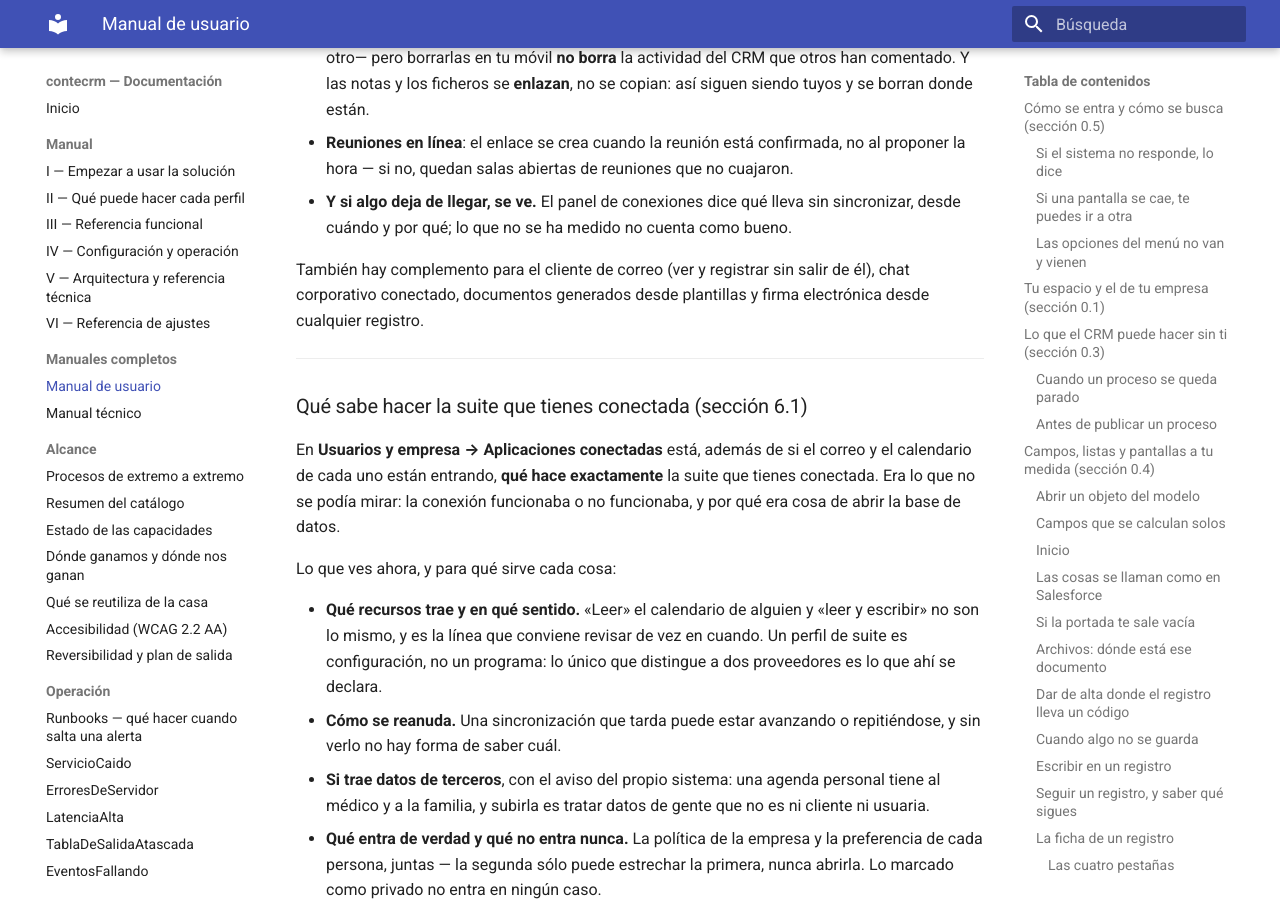
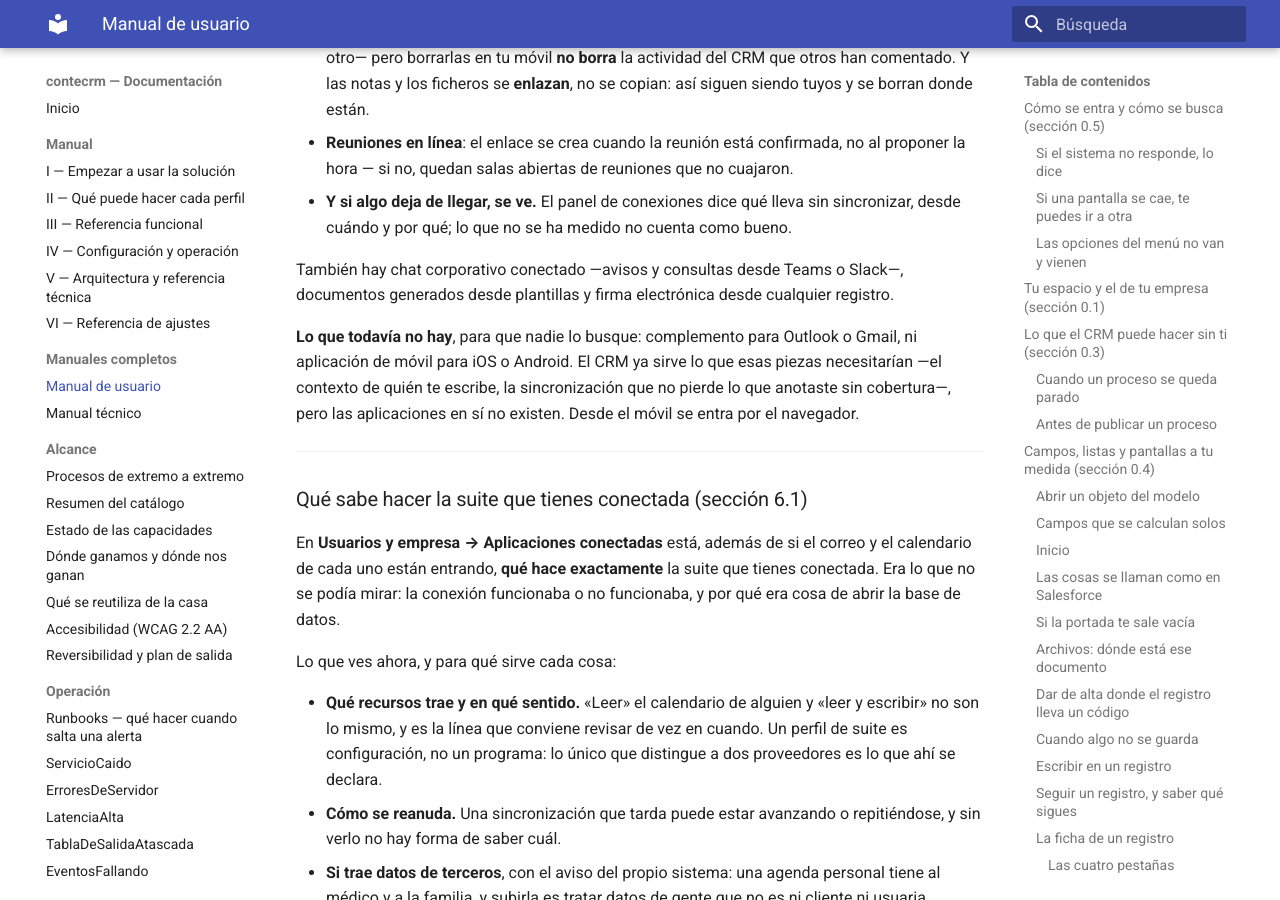
Before and after one commit to contecnova/contecrm, an MkDocs documentation site: the page built from docs/manual-usuario.md, in a window 1280 px wide and 900 px high, scrolled down 41558 px. Built offline with MkDocs 1.6.1 and Material for MkDocs 9.7.7, drawn with Linux system fonts in a browser that asks for light colours.

Commit message:
Tres capacidades decían «hecho» de apps que no existen
Recorriendo los avisos —24 de 36 sin constancia— apareció una que prometía
«Aplicaciones móviles iOS y Android con notificaciones push», marcada hecha. En
la comparativa yo había escrito que no tenemos app móvil. Una de las dos cosas
era falsa, y era el catálogo.

Buscada la familia —capacidades cuyo título promete un cliente—, son tres:

  · Aplicaciones móviles iOS y Android con push (CRM-06.02.01.03)
  · App móvil con modo offline y sincronización diferida (CRM-04.04.01.03)
  · Complemento en Outlook/Gmail (CRM-06.01.01.02)

Lo hecho de las tres es el lado del servidor, y está bien hecho: sincronización
con identificador del cliente, conflictos que guardan las dos versiones, una
cola que no pierde lo que falla, el push sin el dato dentro, el panel que el
complemento enseñaría al lado del correo. El propio código lo dice: «la
aplicación es otra cosa». Medido: no hay proyecto nativo, ni manifiesto de
complemento, ni PWA.

Pasan a `en-curso` con lo que está hecho y lo que falta escrito al lado. El
catálogo queda en 775 de 778, que es la verdad. La cuarta que se miró —Teams y
Slack— sí es real: un canal genérico por webhook, y el catálogo dice
«integración», no «app».

El manual de usuario decía «también hay complemento para el cliente de
correo». Ahora dice lo que hay y lo que no, para que nadie lo busque: desde el
móvil se entra por el navegador.

Co-Authored-By: Claude Opus 5.5 <noreply@anthropic.com>

```diff
--- a/docs/manual-usuario.md
+++ b/docs/manual-usuario.md
@@ -1868,9 +1868,15 @@ lo hace igual con todas: lo que cambia es configuración, no un módulo por casa
 - **Y si algo deja de llegar, se ve.** El panel de conexiones dice qué lleva sin
   sincronizar, desde cuándo y por qué; lo que no se ha medido no cuenta como bueno.
 
-También hay complemento para el cliente de correo (ver y registrar sin salir de
-él), chat corporativo conectado, documentos generados desde plantillas y firma
-electrónica desde cualquier registro.
+También hay chat corporativo conectado —avisos y consultas desde Teams o Slack—,
+documentos generados desde plantillas y firma electrónica desde cualquier
+registro.
+
+**Lo que todavía no hay**, para que nadie lo busque: complemento para Outlook o
+Gmail, ni aplicación de móvil para iOS o Android. El CRM ya sirve lo que esas
+piezas necesitarían —el contexto de quién te escribe, la sincronización que no
+pierde lo que anotaste sin cobertura—, pero las aplicaciones en sí no existen.
+Desde el móvil se entra por el navegador.
 
 ---
 
```
Also changed, not shown: docs/catalogo/catalogo.yaml (+3 -3 lines), docs/catalogo/estado.md (+6 -6 lines), docs/catalogo/resumen.md (+7 -7 lines), docs/hoja-estado.html (+1 -1 lines), 1 other file.
